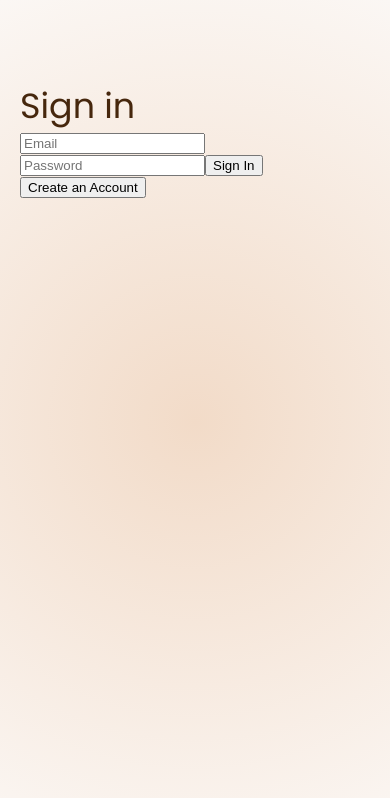
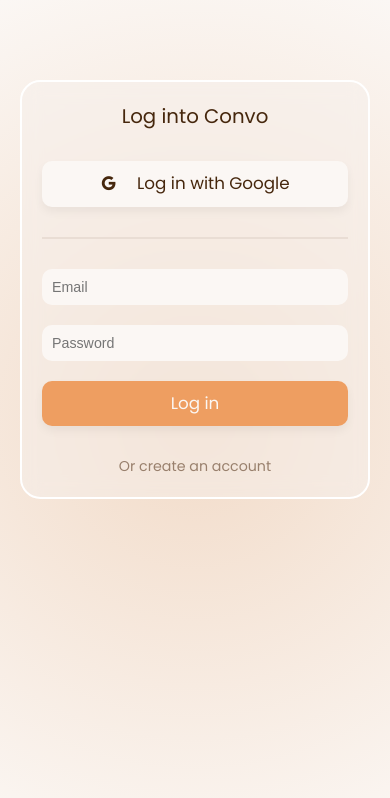
Before and after one commit to doeunkwon/convo, a React (Create React App) app in the folder client/: page / in a window 390 px wide. Shown: the top 798 px of the page. Built offline with nearby package versions, Linux system fonts and the light colour scheme.

Commit message:
auth designed

```diff
--- a/client/src/pages/SignInPage.tsx
+++ b/client/src/pages/SignInPage.tsx
@@ -1,7 +1,12 @@
 import React, { useState } from "react";
-import { signInWithEmailAndPassword } from "firebase/auth";
+import {
+  signInWithEmailAndPassword,
+  signInWithPopup,
+  GoogleAuthProvider,
+} from "firebase/auth";
 import { auth } from "../firebaseConfig";
 import { useNavigate } from "react-router-dom";
+import "../styles/SignInPage.css"; // Import the CSS file for styling
 
 function SignInPage() {
   const [email, setEmail] = useState("");
@@ -17,22 +22,47 @@ function SignInPage() {
         password
       );
       console.log("User signed in:", userCredential.user);
-      navigate("/daily"); // Redirect to /daily after successful sign-in
+      navigate("/daily");
     } catch (error: any) {
       console.error("Error signing in:", error.message);
     }
   };
 
+  const handleGoogleSignIn = async () => {
+    const provider = new GoogleAuthProvider();
+    try {
+      const result = await signInWithPopup(auth, provider);
+      console.log("Google sign-in successful:", result.user);
+      navigate("/daily"); // Redirect to /daily after successful Google sign-in
+    } catch (error: any) {
+      console.error("Error signing in with Google:", error.message);
+    }
+  };
+
   return (
-    <div>
-      <h1>Sign in</h1>
-      <form onSubmit={handleSignIn}>
+    <main className="sign-in">
+      <h3 style={{ color: "var(--text-color)" }}>Log into Convo</h3>
+      <button onClick={handleGoogleSignIn} className="sign-in-google-button">
+        <p style={{ color: "var(--text-color)" }}>
+          <i className="ri-google-fill"></i>
+        </p>
+        <p style={{ color: "var(--text-color)" }}>Log in with Google</p>
+      </button>
+      <div
+        style={{
+          width: "100%",
+          height: "2px",
+          background: "var(--feint-color)",
+        }}
+      />
+      <form onSubmit={handleSignIn} className="sign-in-form">
         <input
           type="email"
           value={email}
           onChange={(e) => setEmail(e.target.value)}
           placeholder="Email"
           required
+          className="sign-in-input-field"
         />
         <input
           type="password"
@@ -40,11 +70,16 @@ function SignInPage() {
           onChange={(e) => setPassword(e.target.value)}
           placeholder="Password"
           required
+          className="sign-in-input-field"
         />
-        <button type="submit">Sign In</button>
+        <button type="submit" className="sign-in-button">
+          <p style={{ color: "var(--white-color)" }}>Log in</p>
+        </button>
       </form>
-      <button onClick={() => navigate("/signup")}>Create an Account</button>
-    </div>
+      <section onClick={() => navigate("/signup")}>
+        <p className="sign-in-create-account-button">Or create an account</p>
+      </section>
+    </main>
   );
 }
 
--- a/client/src/pages/SignUpPage.tsx
+++ b/client/src/pages/SignUpPage.tsx
@@ -6,6 +6,7 @@ import {
 } from "firebase/auth";
 import { auth } from "../firebaseConfig";
 import { useNavigate } from "react-router-dom";
+import "../styles/SignUpPage.css";
 
 function SignUpPage() {
   const [email, setEmail] = useState("");
@@ -56,15 +57,29 @@ function SignUpPage() {
   };
 
   return (
-    <div>
-      <h1>Sign up</h1>
-      <form onSubmit={handleSignUp}>
+    <main className="sign-up">
+      <h3 style={{ color: "var(--text-color)" }}>Sign up for Convo</h3>
+      <button onClick={handleGoogleSignIn} className="sign-up-google-button">
+        <p style={{ color: "var(--text-color)" }}>
+          <i className="ri-google-fill"></i>
+        </p>
+        <p style={{ color: "var(--text-color)" }}>Sign up with Google</p>
+      </button>
+      <div
+        style={{
+          width: "100%",
+          height: "2px",
+          background: "var(--feint-color)",
+        }}
+      />
+      <form onSubmit={handleSignUp} className="sign-up-form">
         <input
           type="email"
           value={email}
           onChange={(e) => setEmail(e.target.value)}
           placeholder="Email"
           required
+          className="sign-up-input-field"
         />
         <input
           type="password"
@@ -72,12 +87,14 @@ function SignUpPage() {
           onChange={(e) => setPassword(e.target.value)}
           placeholder="Password"
           required
+          className="sign-up-input-field"
         />
-        <button type="submit">Sign Up</button>
+        <button type="submit" className="sign-up-button">
+          <p style={{ color: "var(--white-color)" }}>Sign up</p>
+        </button>
       </form>
       {error && <p style={{ color: "red" }}>{error}</p>}
-      <button onClick={handleGoogleSignIn}>Sign In with Google</button>
-    </div>
+    </main>
   );
 }
 
--- a/client/src/styles/App.css
+++ b/client/src/styles/App.css
@@ -10,7 +10,7 @@
 .App-content {
   flex: 1;
   padding-top: var(--small-gap);
-  max-width: var(--max-width);
+  width: var(--max-width);
   display: flex;
   flex-direction: column;
   align-items: center;
@@ -18,8 +18,9 @@
 }
 
 @media (max-width: 768px) {
-
   .App-content {
+    width: 100%;
+    box-sizing: border-box;
     padding: var(--small-gap);
   }
 }
--- /dev/null
+++ b/client/src/styles/SignInPage.css
@@ -0,0 +1,76 @@
+.sign-in {
+    border-radius: calc(12px + 1vmax);
+    border: 2px solid white;
+    background: var(--blur-color);
+    backdrop-filter: var(--blur-radius);
+    display: flex;
+    flex-direction: column;
+    align-items: center;
+    justify-content: flex-start;
+    gap: var(--medium-gap);
+    padding: var(--large-gap);
+    width: 100%;
+    box-sizing: border-box;
+  }
+
+  .sign-in-form {
+    display: flex;
+    flex-direction: column;
+    width: 100%;
+    gap: var(--small-gap);
+  }
+
+  .sign-in-input-field {
+    padding: var(--xsmall-gap);
+    border: none;
+    border-radius: 10px;
+    font-size: var(--sp-size);
+    color: var(--text-color);
+    outline: none;
+    background: var(--white-color);
+  }
+
+  .sign-in-create-account-button {
+    font-size: var(--sp-size);
+    cursor: pointer;
+  }
+
+  .sign-in-google-button {
+    width: 100%;
+    background-color: var(--white-color);
+    border-radius: 10px;
+    box-shadow: var(--box-shadow);
+    border: none;
+    padding: var(--xsmall-gap);
+    font-size: 16px;
+    cursor: pointer;
+    transition: background-color 0.3s ease;
+    display: flex;
+    flex-direction: row;
+    align-items: center;
+    justify-content: center;
+    gap: var(--small-gap);
+  }
+
+  .sign-in-button {
+    width: 100%;
+    background-color: var(--orange-color);
+    border-radius: 10px;
+    box-shadow: var(--box-shadow);
+    border: none;
+    padding: var(--xsmall-gap);
+    font-size: 16px;
+    cursor: pointer;
+    transition: background-color 0.3s ease;
+    display: flex;
+    flex-direction: row;
+    align-items: center;
+    justify-content: center;
+    gap: var(--small-gap);
+  }
+
+  @media (max-width: 768px) {
+    .sign-in {
+        padding: var(--small-gap);
+    }
+  }
--- /dev/null
+++ b/client/src/styles/SignUpPage.css
@@ -0,0 +1,76 @@
+.sign-up {
+    border-radius: calc(12px + 1vmax);
+    border: 2px solid white;
+    background: var(--blur-color);
+    backdrop-filter: var(--blur-radius);
+    display: flex;
+    flex-direction: column;
+    align-items: center;
+    justify-content: flex-start;
+    gap: var(--medium-gap);
+    padding: var(--large-gap);
+    width: 100%;
+    box-sizing: border-box;
+  }
+
+  .sign-up-form {
+    display: flex;
+    flex-direction: column;
+    width: 100%;
+    gap: var(--small-gap);
+  }
+
+  .sign-up-input-field {
+    padding: var(--xsmall-gap);
+    border: none;
+    border-radius: 10px;
+    font-size: var(--sp-size);
+    color: var(--text-color);
+    outline: none;
+    background: var(--white-color);
+  }
+
+  .sign-up-create-account-button {
+    font-size: var(--sp-size);
+    cursor: pointer;
+  }
+
+  .sign-up-google-button {
+    width: 100%;
+    background-color: var(--white-color);
+    border-radius: 10px;
+    box-shadow: var(--box-shadow);
+    border: none;
+    padding: var(--xsmall-gap);
+    font-size: 16px;
+    cursor: pointer;
+    transition: background-color 0.3s ease;
+    display: flex;
+    flex-direction: row;
+    align-items: center;
+    justify-content: center;
+    gap: var(--small-gap);
+  }
+
+  .sign-up-button {
+    width: 100%;
+    background-color: var(--orange-color);
+    border-radius: 10px;
+    box-shadow: var(--box-shadow);
+    border: none;
+    padding: var(--xsmall-gap);
+    font-size: 16px;
+    cursor: pointer;
+    transition: background-color 0.3s ease;
+    display: flex;
+    flex-direction: row;
+    align-items: center;
+    justify-content: center;
+    gap: var(--small-gap);
+  }
+
+  @media (max-width: 768px) {
+    .sign-up {
+        padding: var(--small-gap);
+    }
+  }
```
Also changed, not shown: client/src/assets/convo.png (added).
